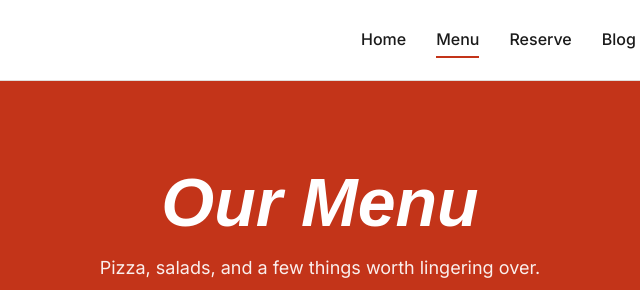
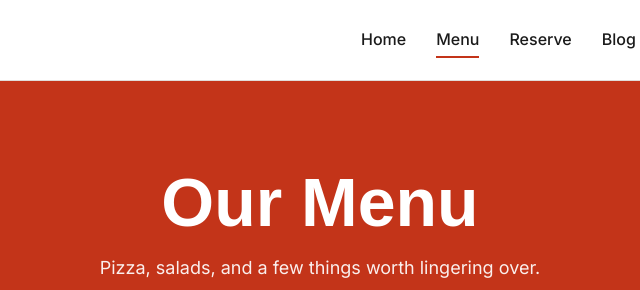
Before and after one commit to ziamariaberlin2-home/landing, a plain HTML site: page menu.html in a window 1280 px wide. Shown: the top 290 px of the page, 320-960 px from the left. Drawn offline with nearby package versions, Linux system fonts and the light colour scheme; a web font is replaced by a local one.

Commit message:
Update menu.html

```diff
--- a/menu.html
+++ b/menu.html
@@ -10,6 +10,8 @@
     <link href="https://fonts.googleapis.com/css2?family=Inter:wght@400;500;600;700&family=Playfair+Display:ital,wght@0,700;1,700&display=swap" rel="stylesheet">
     <link rel="stylesheet" href="https://cdnjs.cloudflare.com/ajax/libs/font-awesome/6.0.0/css/all.min.css">
     <link rel="stylesheet" href="./assets/css/shared.css">
+    <!-- Favicon -->
+    <link rel="icon" type="image/png" href="./assets/images/logo.png">
     <style>
         .menu-hero { background: var(--red); color: var(--white); padding: 84px 0 70px; text-align: center; }
         .menu-hero h1 { font-size: clamp(42px, 7vw, 68px); line-height: 1.1; margin-bottom: 14px; }
@@ -36,7 +38,7 @@
     <main>
         <section class="menu-hero">
             <div class="container">
-                <h1 class="serif italic">Our Menu</h1>
+                <h1 class="serif">Our Menu</h1>
                 <p>Pizza, salads, and a few things worth lingering over.</p>
             </div>
         </section>
```
